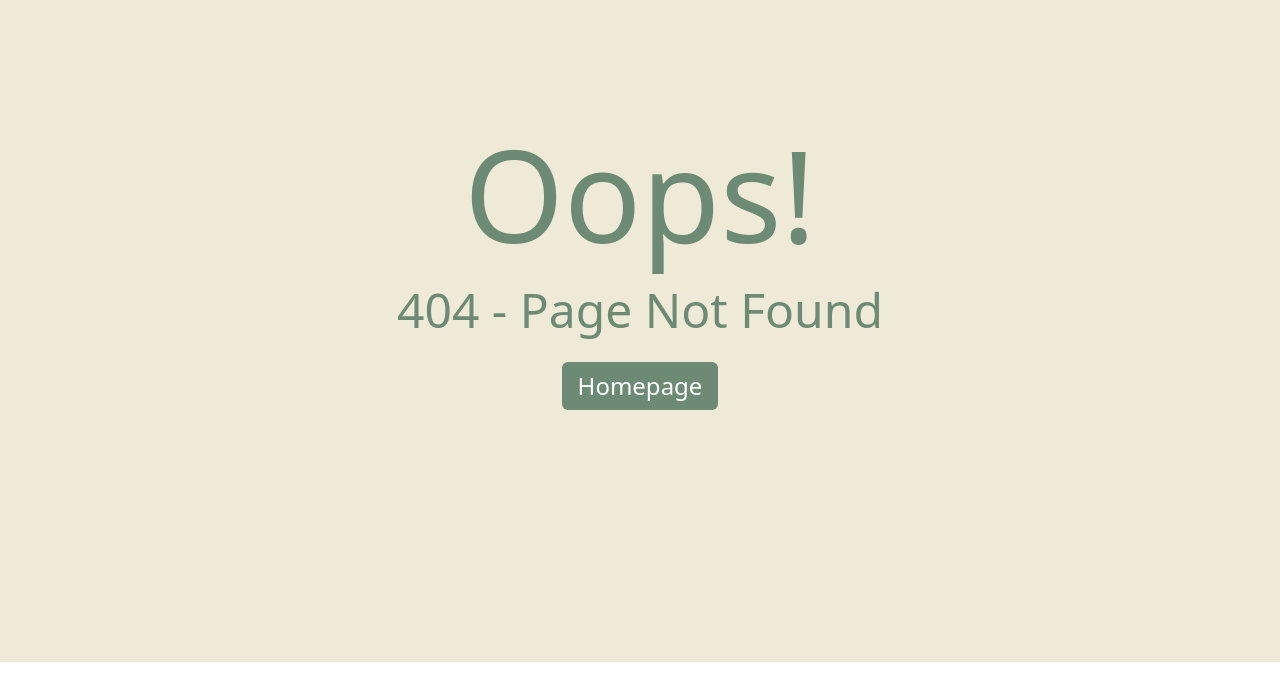
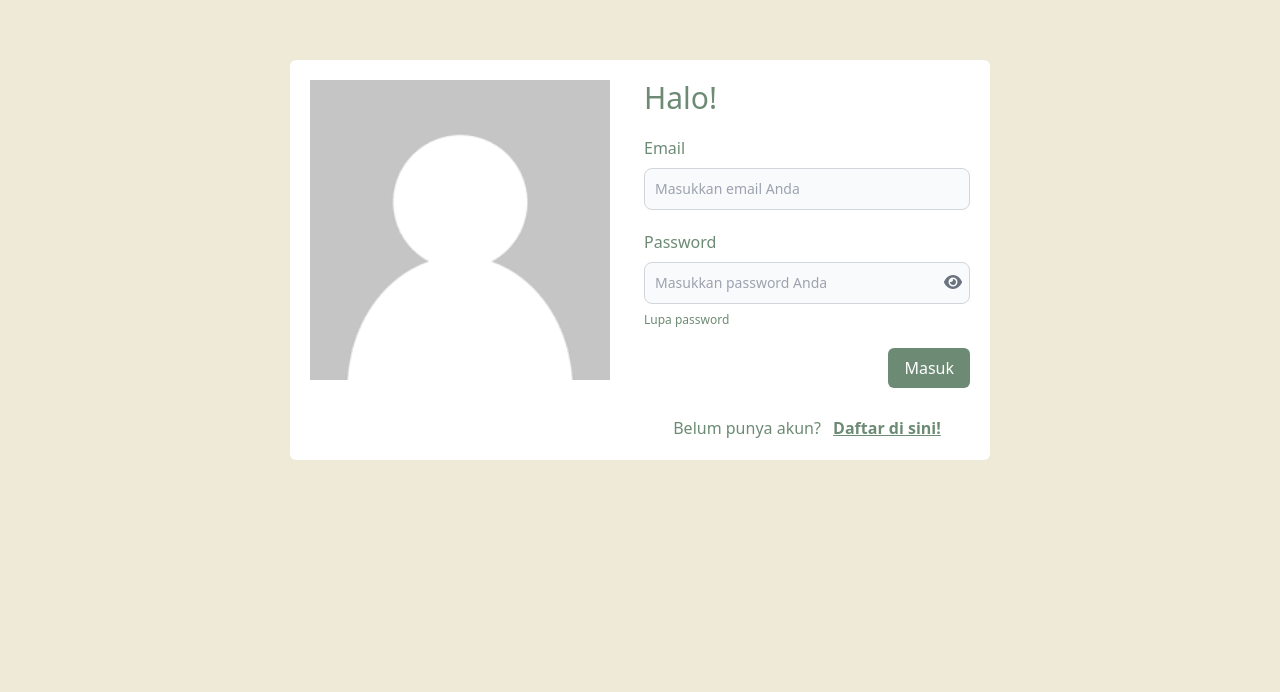
Before and after one commit to mhmd-arif/FLOWERLAB, a React (Vite) app: page /login-penjual in a window 1280 px wide. Before the commit this address had no page. Shown: the part 122-814 px from the top of the page. Built offline with nearby package versions, Linux system fonts and the light colour scheme.

Commit message:
Add Login Page for Seller

```diff
--- a/src/App.css
+++ b/src/App.css
@@ -41,3 +41,12 @@
 .read-the-docs {
   color: #888;
 }
+
+.bigger-background {
+  width: 700px;
+}
+
+.bigger-image {
+  width: 300px;
+  height: 300px;
+}
--- a/src/App.jsx
+++ b/src/App.jsx
@@ -6,6 +6,7 @@ import {
   FlowerDesc,
   Home,
   DaftarPenjual,
+  LoginPenjual,
 } from './pages';
 
 function App() {
@@ -16,6 +17,7 @@ function App() {
         <Route path="*" element={<NotFound />} />
         <Route path="/flower-description" element={<FlowerDesc />} />
         <Route path="/daftar-penjual" element={<DaftarPenjual />} />
+        <Route path="/login-penjual" element={<LoginPenjual />} />
       </Routes>
     </BrowserRouter>
   )
--- a/src/assets/index.js
+++ b/src/assets/index.js
@@ -1,5 +1,7 @@
 import flower from "./flower img/flower.png"
+import user from "./flower img/user.png"
 
 export{
     flower,
+    user,
 };
--- a/src/pages/FlowerDesc.jsx
+++ b/src/pages/FlowerDesc.jsx
@@ -1,7 +1,7 @@
 /* eslint-disable react/no-unknown-property */
 import { flower } from "../assets"
 
-export default function FlowerDesc() {
+export default function LoginPenjual() {
     return (
         <div className="text-[#6D8B74] mx-auto w-auto h-screen grid mt-[50px] md:mt-[-50px] gap-7 justify-center content-center">
             <h1 className="flex text-3xl md:text-5xl md:px-4">Flower name</h1>
--- /dev/null
+++ b/src/pages/LoginPenjual.jsx
@@ -0,0 +1,47 @@
+/* eslint-disable react/no-unknown-property */
+import { flower, user } from "../assets"
+import { useState } from 'react';
+import { FontAwesomeIcon } from '@fortawesome/react-fontawesome';
+import { faEye, faEyeSlash } from '@fortawesome/free-solid-svg-icons';
+
+export default function LoginPenjual() {
+  const [showPassword, setShowPassword] = useState(false);
+
+  const togglePasswordVisibility = () => {
+    setShowPassword(!showPassword);
+  };
+
+  return (
+    <div className="text-[#6D8B74] mx-auto w-auto h-screen grid mt-[50px] md:mt-[-50px] gap-7 justify-center content-center">
+        <div className="bg-white flex flex-col gap-2 md:flex-row rounded-md p-[20px] bigger-background">
+            <div className="w-full md:w-1/2">
+                <img src={user} alt="user-pict" className="bigger-image" />
+            </div>
+            <div className="w-full md:w-1/2">
+                <h4 className="flex text-3xl ">Halo!</h4>
+                <label className="flex mt-5"> Email</label>
+                <input type="text" class="text-left mt-2 bg-gray-50 border border-gray-300 text-gray-900 text-sm rounded-lg focus:ring-blue-500 focus:border-blue-500 block w-full p-2.5  dark:bg-[#FFFFFF] dark:border-gray-600 dark:placeholder-gray-600 dark:text-white dark:focus:ring-blue-500 dark:focus:border-blue-500" placeholder="Masukkan email Anda" required />
+                <label className="flex mt-5"> Password</label>
+                <div className="relative">
+                    <input
+                        type={showPassword ? 'text' : 'password'}
+                        className="mt-2 bg-gray-50 border border-gray-300 text-gray-900 text-sm rounded-lg focus:ring-blue-500 focus:border-blue-500 block w-full p-2.5 dark:bg-[#FFFFFF] dark:border-gray-600 dark:placeholder-gray-600 dark:text-white dark:focus:ring-blue-500 dark:focus:border-blue-500"
+                        placeholder="Masukkan password Anda"
+                        required
+                    />
+                    <FontAwesomeIcon
+                        icon={showPassword ? faEyeSlash : faEye}
+                        className="absolute top-5 right-2 transform -translate-y-1/2 cursor-pointer text-gray-500"
+                        onClick={togglePasswordVisibility}
+                    />
+                </div>
+                <label className="flex text-xs mt-2"> Lupa password</label>
+                <div className="flex justify-end mt-5 mb-7">
+                    <button className="bg-[#6D8B74] text-white text-1xl px-4 py-2 rounded-md">Masuk</button>
+                </div>
+                <label className="text-center mt-5"> Belum punya akun?  <span className="underline font-bold ml-2"> Daftar di sini!</span></label>
+            </div>
+        </div>
+    </div>
+)
+}
--- a/src/pages/index.js
+++ b/src/pages/index.js
@@ -2,10 +2,12 @@ import NotFound from "./NotFound";
 import FlowerDesc from "./FlowerDesc";
 import Home from "./Home";
 import DaftarPenjual from "./DaftarPenjual";
+import LoginPenjual from "./LoginPenjual";
 
 export{
     NotFound,
     FlowerDesc,
     Home,
     DaftarPenjual,
+    LoginPenjual,
 };
```
Also changed, not shown: src/assets/flower img/user.png (added).
